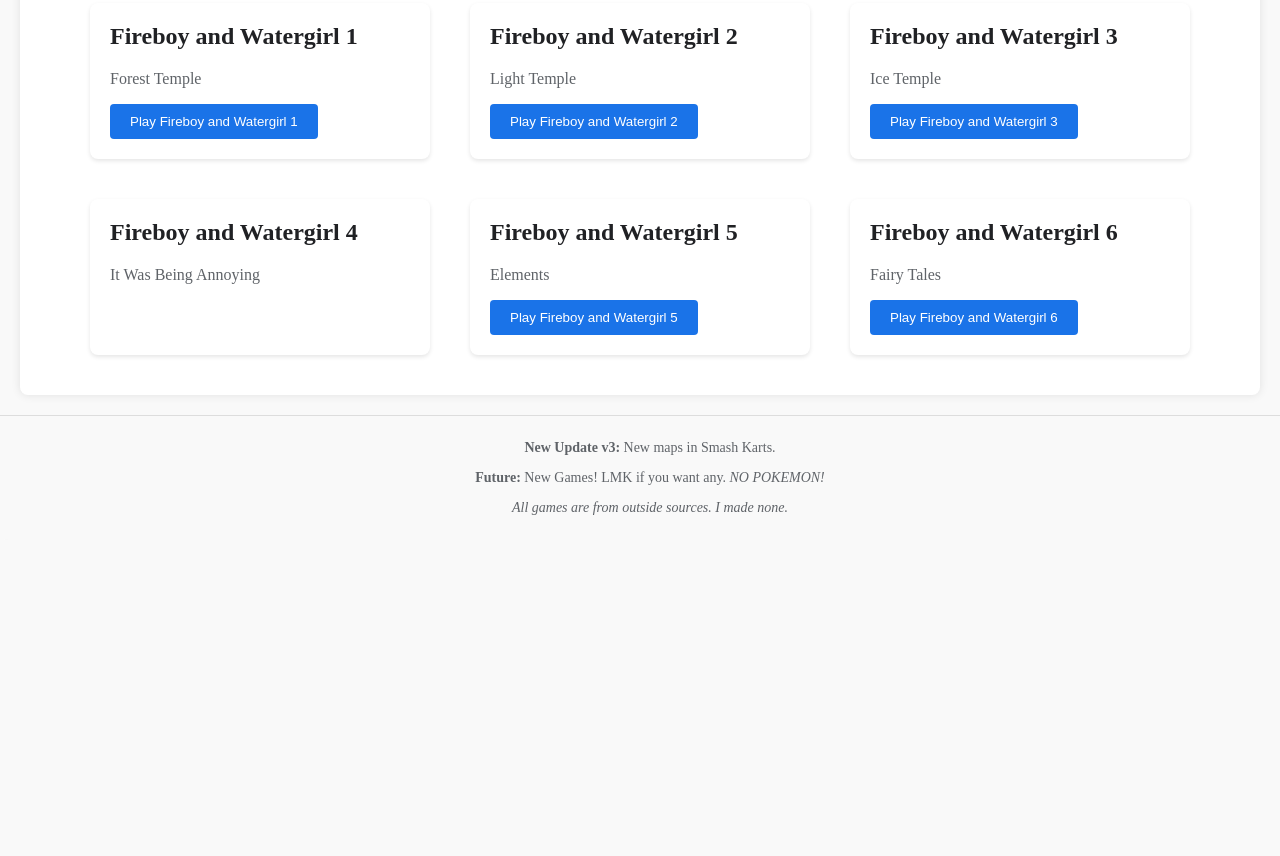
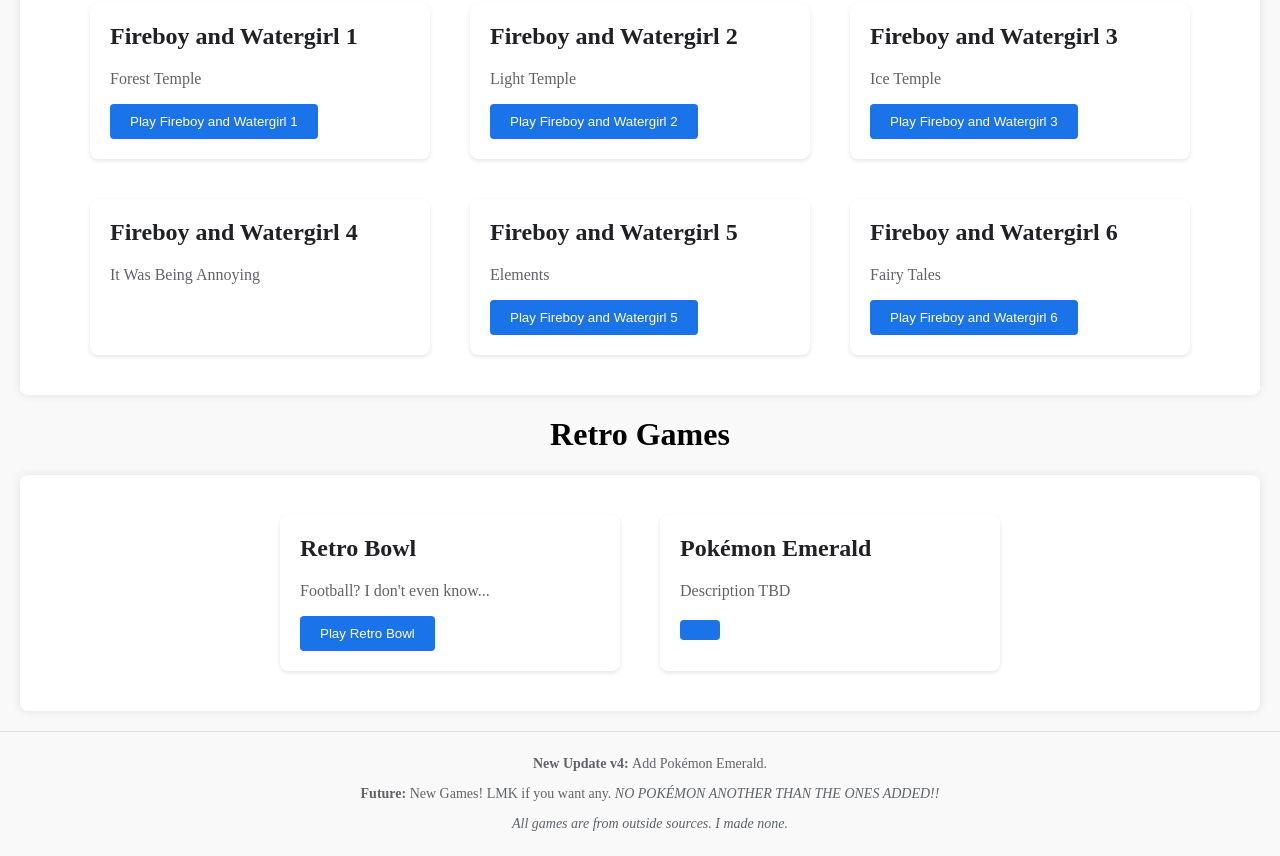
Before and after one commit to procoder26/ultra, a plain HTML site: page content.html in a window 1280 px wide. Shown: the part 705-1561 px from the top of the page. Before the commit the page ends 1245 px from the top, so only its background shows below. Drawn offline with Linux system fonts and the light colour scheme; sample sign-in values are in the browser's storage.

Commit message:
Update content.html

```diff
--- a/content.html
+++ b/content.html
@@ -117,11 +117,7 @@
             <button class="button" onclick="openTag()">Play Tag</button>
         </div>
 
-        <div class="game">
-            <h2>Retro Bowl</h2>
-            <p>Football? I don't even know...</p>
-            <button class="button" onclick="openRB()">Play Retro Bowl</button>
-        </div>
+
     </div>
 
     <h1><center>Fireboy And Watergirl</center></h1>
@@ -161,10 +157,24 @@
             <button class="button" onclick="openFB('<iframe src=&quot;https://script.google.com/macros/s/AKfycbwYTN-M6FpARuAcCZUAcosjE2KlpUlBaK0ckikqh8A8RdlLTTNuSwk-NSFF6Vq4-D2opA/exec&quot; style=&quot;border: none; width: 100%; height: 100%; margin: 0px;&quot;></iframe>')">Play Fireboy and Watergirl 6</button>
         </div>
     </div>
+    <h1><center>Retro Games</center></h1>
+    <div class="container">
+        <div class="game">
+            <h2>Retro Bowl</h2>
+            <p>Football? I don't even know...</p>
+            <button class="button" onclick="openRB()">Play Retro Bowl</button>
+        </div>
+
+        <div class="game">
+            <h2>Pokémon Emerald</h2>
+            <p>Description TBD</p>
+            <button class="button" onclick="openPoke("poke/emerald.html")"></button>
+        </div>
+    </div>
 
     <div class="footer">
-        <p><b>New Update v3: </b>New maps in Smash Karts.</p>
-        <p><b>Future: </b>New Games! LMK if you want any. <em>NO POKEMON!</em></p>
+        <p><b>New Update v4: </b>Add Pokémon Emerald.</p>
+        <p><b>Future: </b>New Games! LMK if you want any. <em>NO POKÉMON ANOTHER THAN THE ONES ADDED!!</em></p>
         <p><em>All games are from outside sources. I made none.</em></p>
     </div>
 
@@ -199,6 +209,12 @@
             newTab.document.write(content);
             newTab.document.close();
         }
+        function openPoke(b) {
+            var newTab = window.open('about:blank', '_blank');
+            var content = '<style>body { margin: 0; }</style>' + b;
+            newTab.document.write(content);
+            newTab.document.close();
+        }
 
         function openRB() {
             var newTab = window.open('about:blank', '_blank');
```
